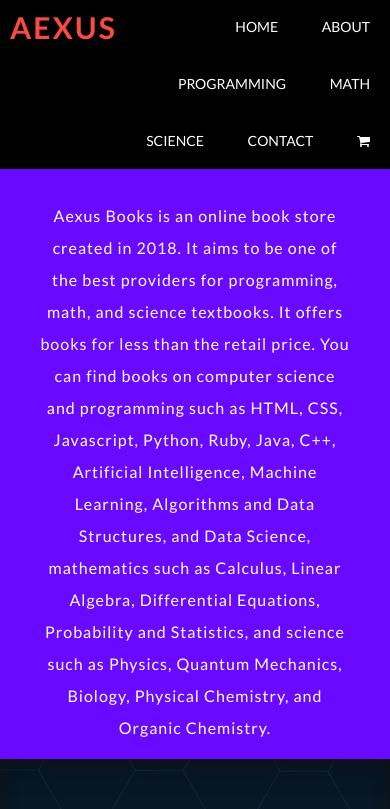
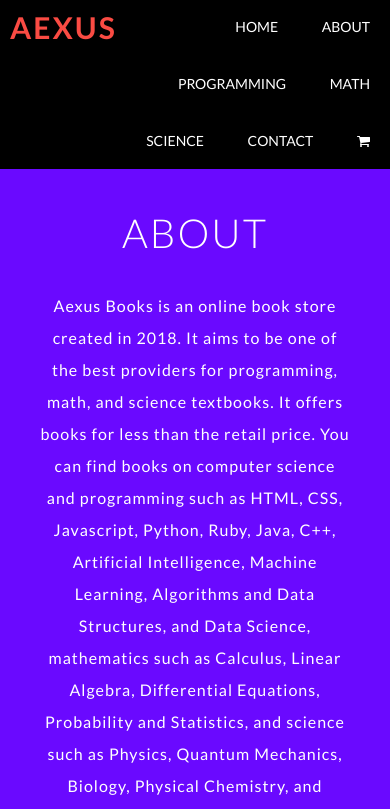
Before and after one commit to xshirl/aexus, a plain HTML site: page index.html in a window 390 px wide. Shown: the top 809 px of the page. Drawn offline with nearby package versions, Linux system fonts and the light colour scheme.

Commit message:
sixth commit

```diff
--- a/style.css
+++ b/style.css
@@ -248,11 +248,8 @@
 	}
 }
 
-@media only screen and (max-width:451px) {
-	#about {
-		height: 700px;
-	}
-}
+
+
 /*row of programming books*/
 #programming {
 	background-color:#6A09FF;
@@ -712,3 +709,17 @@
 	padding-right:0px;
 }
 }
+
+@media only screen and (max-width:453px) {
+	#about h2 {
+		padding-top: 150px;
+	}
+
+	#about {
+		height: 800px;
+	}
+
+}
+
+
+}
```
